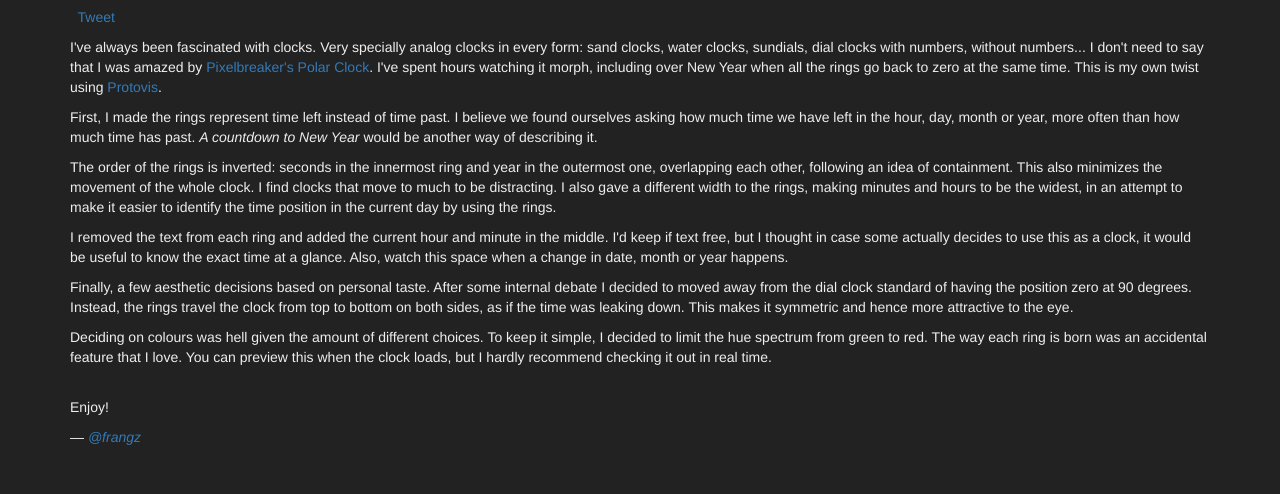
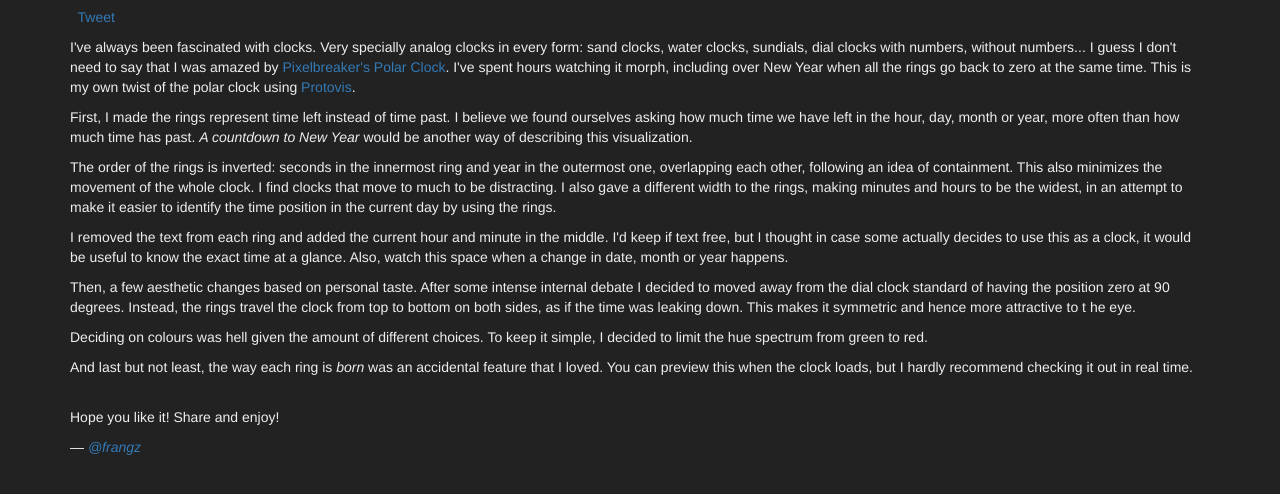
Before and after one commit to frangz/clock, a website: page app/index.html in a window 1280 px wide. Shown: the part 868-1362 px from the top of the page. Drawn offline with nearby package versions, Linux system fonts and the light colour scheme; a web font is replaced by a local one.

Commit message:
Text correction

```diff
--- a/app/index.html
+++ b/app/index.html
@@ -221,21 +221,34 @@
 						<a href="https://twitter.com/share" class="twitter-share-button" data-via="frangz">Tweet</a>
 						<script>!function(d,s,id){var js,fjs=d.getElementsByTagName(s)[0],p=/^http:/.test(d.location)?'http':'https';if(!d.getElementById(id)){js=d.createElement(s);js.id=id;js.src=p+'://platform.twitter.com/widgets.js';fjs.parentNode.insertBefore(js,fjs);}}(document, 'script', 'twitter-wjs');</script>
 					</p>
-					<p>I've always been fascinated with clocks. Very specially analog clocks in every form: sand clocks, water clocks, sundials, dial clocks with numbers, without numbers...
-					   I don't need to say that I was amazed by <a href="http://blog.pixelbreaker.com/polarclock" target="_blank">Pixelbreaker's Polar Clock</a>. I've spent hours watching it morph, including over New Year when all the rings go back to zero at the same time.
-					   This is my own twist using <a href="http://mbostock.github.io/protovis/ex/clock.html" target="_blank">Protovis</a>.</p>
-					<p>First, I made the rings represent time left instead of time past. I believe we found ourselves asking how much time we have left in the hour, day, month or year, more often than how much time has past. <em>A countdown to New Year</em> would be another way of describing it.
+					<p>I've always been fascinated with clocks. Very specially analog clocks in every form: sand clocks, water clocks,
+					   sundials, dial clocks with numbers, without numbers...
+					   I guess I don't need to say that I was amazed by <a href="http://blog.pixelbreaker.com/polarclock" target="_blank">Pixelbreaker's Polar Clock</a>. I've spent hours watching it morph, including over New Year when all the rings go back to zero at the same time.
+					   This is my own twist of the polar clock using <a href="http://mbostock.github.io/protovis/ex/clock.html" target="_blank">Protovis</a>.</p>
+					<p>First, I made the rings represent time left instead of time past. I believe we found ourselves asking how much time
+					we have left in the hour, day, month or year, more often than how much time has past.
+					<em>A countdown to New Year</em> would be another way of describing this visualization.
 					</p>
-					<p>The order of the rings is inverted: seconds in the innermost ring and year in the outermost one, overlapping each other, following an idea of containment. This also minimizes the movement of the whole clock. I find clocks that move to much to be distracting.
-					   I also gave a different width to the rings, making minutes and hours to be the widest, in an attempt to make it easier to identify the time position in the current day by using the rings.
+					<p>The order of the rings is inverted: seconds in the innermost ring and year in the outermost one, overlapping each other,
+					following an idea of containment. This also minimizes the movement of the whole clock. I find clocks that move to much to
+					be distracting. I also gave a different width to the rings, making minutes and hours to be the widest, in an attempt to make
+					it easier to identify the time position in the current day by using the rings.
 					</p>
 					<p>
-					   I removed the text from each ring and added the current hour and minute in the middle. I'd keep if text free, but I thought in case some actually decides to use this as a clock, it would be useful to know the exact time at a glance. Also, watch this space when a change in date, month or year happens.
+					   I removed the text from each ring and added the current hour and minute in the middle. I'd keep if text free,
+					   but I thought in case some actually decides to use this as a clock, it would be useful to know the exact time at
+					   a glance. Also, watch this space when a change in date, month or year happens.
 					</p>
-					<p>Finally, a few aesthetic decisions based on personal taste. After some internal debate I decided to moved away from the dial clock standard of having the position zero at 90 degrees. Instead, the rings travel the clock from top to bottom on both sides, as if the time was leaking down. This makes it symmetric and hence more attractive to the eye.</p>
-					<p>Deciding on colours was hell given the amount of different choices. To keep it simple, I decided to limit the hue spectrum from green to red. The way each ring is born was an accidental feature that I love. You can preview this when the clock loads, but I hardly recommend checking it out in real time.</p>
+					<p>Then, a few aesthetic changes based on personal taste. After some intense internal debate I decided to moved
+						away from the dial clock standard of having the position zero at 90 degrees. Instead, the rings travel the clock
+						from top to bottom on both sides, as if the time was leaking down. This makes it symmetric and hence more attractive to t
+						he eye.</p>
+					<p>Deciding on colours was hell given the amount of different choices. To keep it simple, I decided to limit the hue
+					spectrum from green to red.</p>
+					<p>And last but not least, the way each ring is <em>born</em> was an accidental feature that I loved. You can preview this
+					when the clock loads, but I hardly recommend checking it out in real time.</p>
 					<br>
-					<p>Enjoy!</p>
+					<p>Hope you like it! Share and enjoy!</p>
 					<p><em>&#8212; <a href="http://twitter.com/frangz" target="_blank">@frangz</a></em></p>
 				</div>
 			</div>
```
